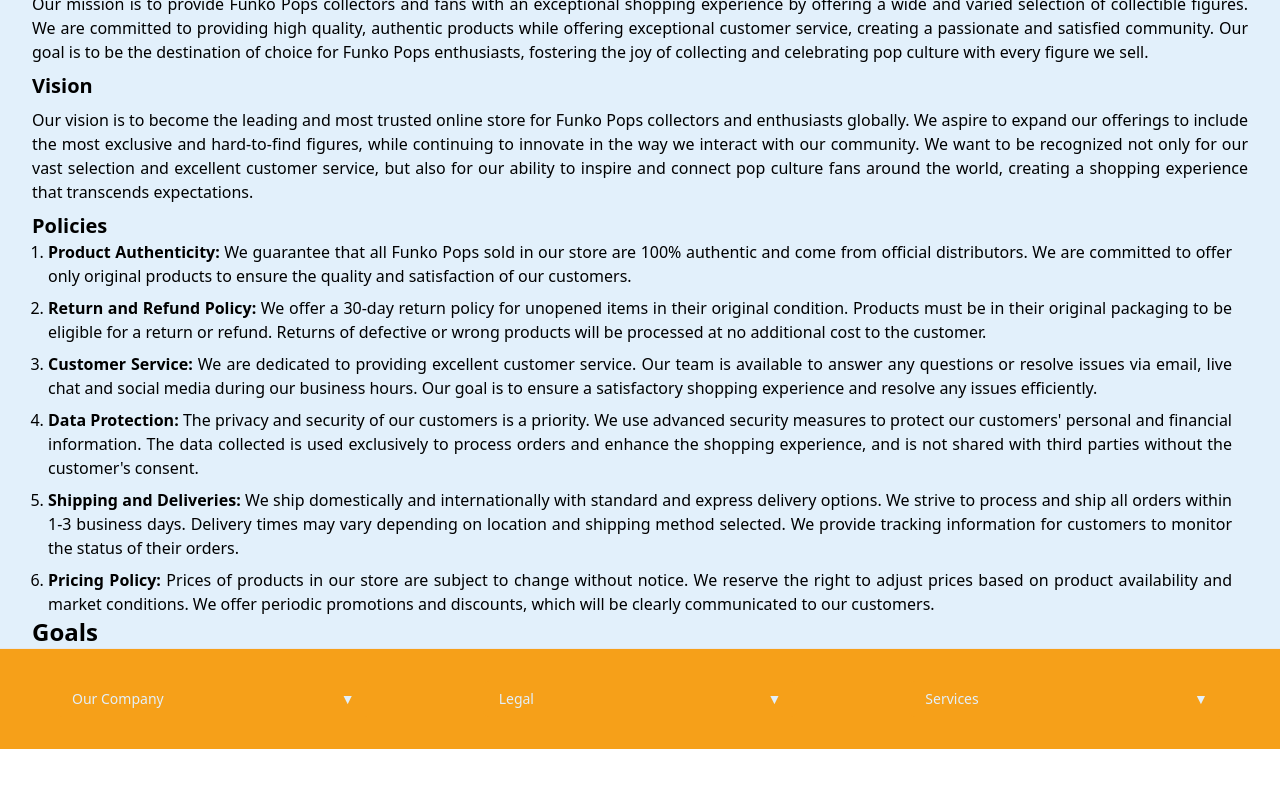
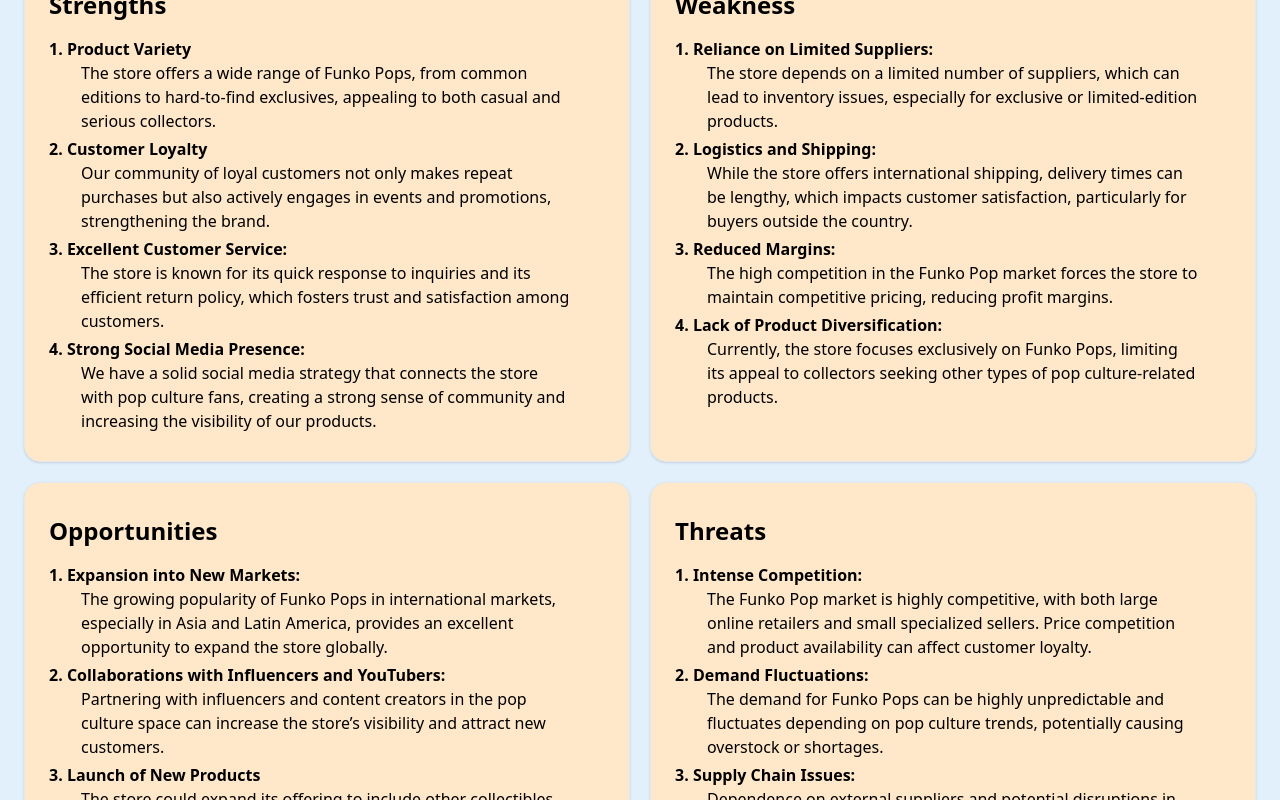
Before and after one commit to Katkat04/WEB-FE-HTML-CSS-HW4, a React (Vite) app: page / in a window 1280 px wide. Shown: the part 420-1220 px from the top of the page. Before the commit the page ends 1169 px from the top, so only its background shows below. Built offline with nearby package versions, Linux system fonts and the light colour scheme.

Commit message:
Add the info to the swot file

```diff
--- a/src/components/Dofa.jsx
+++ b/src/components/Dofa.jsx
@@ -1,9 +1,37 @@
+import { cardsInfo } from "../utils/info";
+function Card(tittle, items){
+    return(
+        <div className="block max-w p-6 bg-[#ffe7c9] border border-gray-200 rounded-2xl shadow hover:shadow-slate-800 h-auto">
+            <h2 className="mb-2 text-2xl font-bold traking-tight text-justify txt-black py-2">{tittle}</h2>
+            <ul>
+                {items.map((item)=> (
+                    <li key={item.id}>
+                        <h5 className="font-bold">{item.id}. {item.title}</h5>
+                        <p className="px-8 pb-1">{item.description}</p>
+                    </li>
+                )
+                )
+                }
+            </ul>
+        </div>
+    );
+}
+
 function Dofa() {
     return(
-        <section className="flex-col w-full h-auto bg-[#e2f0fb] px-6">
+        <section className="flex-col w-full h-auto bg-[#e2f0fb] px-6 py-2">
             <h1 className="font-bold text-2xl justify-items-start pl-2">
-                Current diagnosis
+                Current diagnosis(SWOT)
             </h1>
+            <div className="grid grid-cols-2 grid-rows-2 gap-5 py-2">
+                {cardsInfo.map((card)=>{
+                    return(
+                        Card(card.type, card.items)
+                    )
+                }
+                )
+                }
+            </div>
         </section>
     );
 }
--- a/src/components/Introduction.jsx
+++ b/src/components/Introduction.jsx
@@ -1,6 +1,6 @@
 function Introduction() {
     return(
-        <section className="flex-col w-full h-auto bg-[#e2f0fb] px-6">
+        <section className="flex-col w-full h-auto bg-[#e2f0fb] px-6 py-2">
             <h1 className=" font-bold text-2xl justify-items-start pl-2">
                 Introduction
             </h1>
--- /dev/null
+++ b/src/utils/info.js
@@ -0,0 +1,87 @@
+export const cardsInfo = [
+    {   "id":1,
+        "type": "Strengths",
+        "items":[
+            {   "id":1,
+                "title": "Product Variety",
+                "description": "The store offers a wide range of Funko Pops, from common editions to hard-to-find exclusives, appealing to both casual and serious collectors."
+            },
+            {
+                "id":2,
+                "title": "Customer Loyalty",
+                "description": "Our community of loyal customers not only makes repeat purchases but also actively engages in events and promotions, strengthening the brand."
+            },
+            {   "id":3,
+                "title": "Excellent Customer Service:" ,
+                "description": "The store is known for its quick response to inquiries and its efficient return policy, which fosters trust and satisfaction among customers."
+            },
+            {   "id":4,
+                "title": "Strong Social Media Presence:",
+                "description": "We have a solid social media strategy that connects the store with pop culture fans, creating a strong sense of community and increasing the visibility of our products."
+            },
+        ]
+    },
+    {   "id":2,
+        "type": "Weakness",
+        "items":[
+            {   "id":1,
+                "title": "Reliance on Limited Suppliers:",
+                "description": "The store depends on a limited number of suppliers, which can lead to inventory issues, especially for exclusive or limited-edition products."
+            },
+            {   "id":2,
+                "title": "Logistics and Shipping:",
+                "description": "While the store offers international shipping, delivery times can be lengthy, which impacts customer satisfaction, particularly for buyers outside the country."
+            },
+            {   "id":3,
+                "title": "Reduced Margins:",
+                "description": "The high competition in the Funko Pop market forces the store to maintain competitive pricing, reducing profit margins."
+            },
+            {   "id":4,
+                "title": "Lack of Product Diversification:",
+                "description": "Currently, the store focuses exclusively on Funko Pops, limiting its appeal to collectors seeking other types of pop culture-related products."
+            }
+        ]
+    },
+    {   "id":3,
+        "type": "Opportunities",
+        "items":[
+            {   "id":1,
+                "title": "Expansion into New Markets:",
+                "description": "The growing popularity of Funko Pops in international markets, especially in Asia and Latin America, provides an excellent opportunity to expand the store globally."
+            },
+            {   "id":2,
+                "title": "Collaborations with Influencers and YouTubers:",
+                "description": "Partnering with influencers and content creators in the pop culture space can increase the store’s visibility and attract new customers."
+            },
+            {   "id":3,
+                "title": "Launch of New Products",
+                "description": "The store could expand its offering to include other collectibles (action figures, themed clothing, accessories), increasing the average ticket value of each purchase."
+            },
+            {   "id":4,
+                "title": "Growing Geek Culture Trend:",
+                "description": "The rising popularity of film, series, and video game franchises offers a constant opportunity to release new products tied to Funko Pops, driven by major releases or cultural events."
+            }
+        ]
+    },
+    {   "id":4,
+        "type": "Threats",
+        "items":[
+            {   "id":1,
+                "title": "Intense Competition:",
+                "description": "The Funko Pop market is highly competitive, with both large online retailers and small specialized sellers. Price competition and product availability can affect customer loyalty."
+            },
+            {   "id":2,
+                "title": "Demand Fluctuations:",
+                "description": "The demand for Funko Pops can be highly unpredictable and fluctuates depending on pop culture trends, potentially causing overstock or shortages."
+            },
+            {   "id":3,
+                "title": "Supply Chain Issues:",
+                "description": "Dependence on external suppliers and potential disruptions in the global supply chain could affect product availability and lead to shipping delays."
+            },
+            {   "id":4,
+                "title": "Shifting Consumer Preferences:",
+                "description": "As new trends and collectibles emerge, consumers may lose interest in Funko Pops and seek other types of products, leading to a decline in demand."
+            }
+        ]
+    },
+]
```
